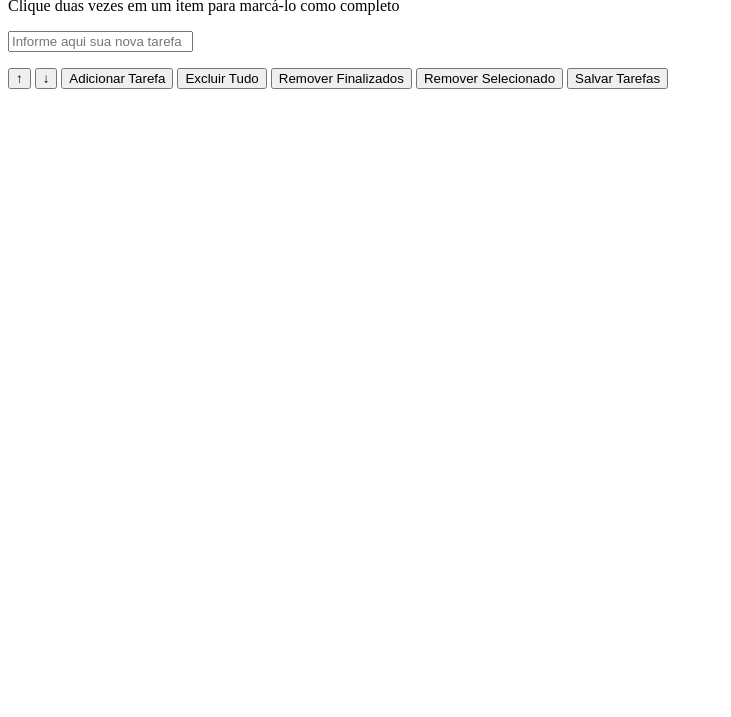
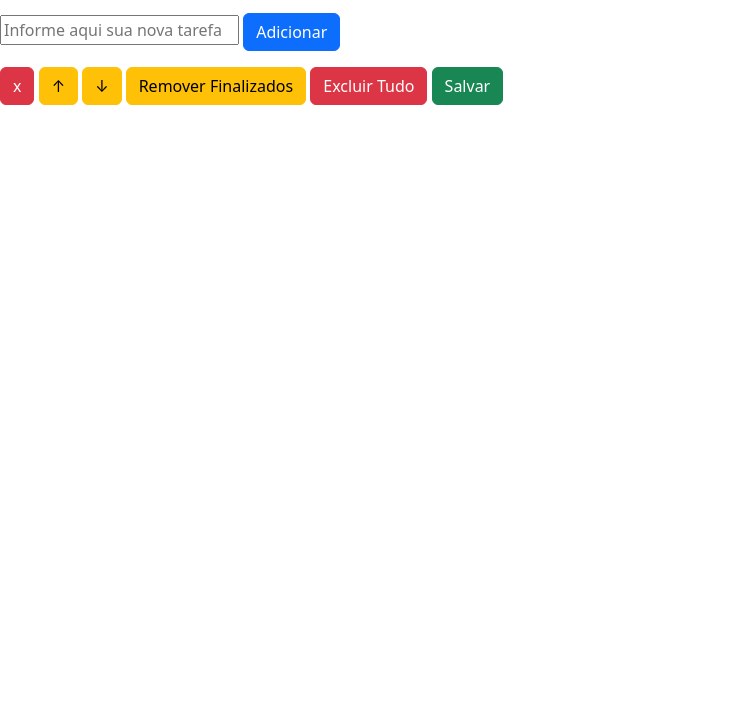
Before and after one commit to FeliperPC/to-do-list, a website: page todo-list/index.html in a window 1280 px wide. Shown: the part 83-800 px from the top of the page, without its empty margins (0-731 px from the left). Drawn offline with nearby package versions, Linux system fonts and the light colour scheme.

Commit message:
Adicionando css nos botões

```diff
--- a/todo-list/index.html
+++ b/todo-list/index.html
@@ -5,6 +5,8 @@
     <meta name="viewport" content="width=device-width, initial-scale=1.0">
     <title>Minha Lista de Tarefas</title>
     <link rel="stylesheet" href="style.css">
+
+    <link href="https://cdn.jsdelivr.net/npm/bootstrap@5.3.2/dist/css/bootstrap.min.css" rel="stylesheet" integrity="sha384-T3c6CoIi6uLrA9TneNEoa7RxnatzjcDSCmG1MXxSR1GAsXEV/Dwwykc2MPK8M2HN" crossorigin="anonymous">
 </head>
 <body>
     <header>
@@ -13,15 +15,15 @@
     </header>
     <main>
         <input type="text" id="texto-tarefa" placeholder="Informe aqui sua nova tarefa">
+        <button id="criar-tarefa"class="btn btn-primary">Adicionar</button>
         <ol  id="lista-tarefas">
         </ol>
-        <button id="mover-cima" title="Mover para cima">↑</button>
-        <button id="mover-baixo" title="Mover para baixo">↓</button>
-        <button id="criar-tarefa">Adicionar Tarefa</button>
-        <button id="apaga-tudo">Excluir Tudo</button>
-        <button id="remover-finalizados">Remover Finalizados</button>
-        <button id="remover-selecionado">Remover Selecionado</button>
-        <button id="salvar-tarefas" title="Salve suas tarefas para vizualizá-las depois">Salvar Tarefas</button>
+        <button id="remover-selecionado" class="btn btn-danger">x</button>
+        <button id="mover-cima" title="Mover para cima" class="btn btn-warning">↑</button>
+        <button id="mover-baixo" title="Mover para baixo" class="btn btn-warning">↓</button>
+        <button id="remover-finalizados" class="btn btn-warning">Remover Finalizados</button>
+        <button id="apaga-tudo" class="btn btn-danger">Excluir Tudo</button>
+        <button id="salvar-tarefas" class="btn btn-success" title="Salve suas tarefas para vizualizá-las depois">Salvar</button>
     </main>
     <script type="module" src="script.js"></script>
 </body>
--- a/todo-list/style.css
+++ b/todo-list/style.css
@@ -1,3 +1,6 @@
-.completed{
+*{
+
+}
+.completed {
     text-decoration: line-through;
 }
```
